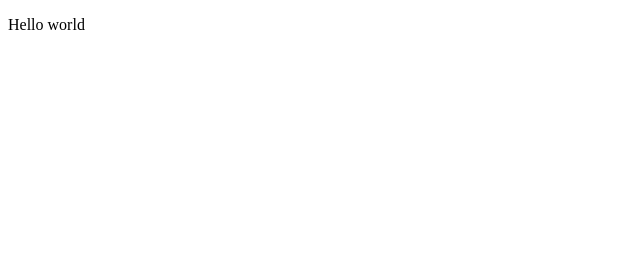
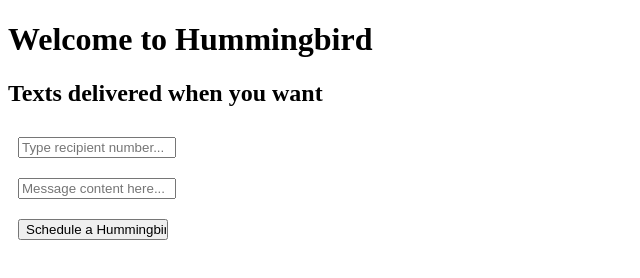
Before and after one commit to mtvillwock/hummingbird-app, a website: page app/index.html in a window 1280 px wide. Shown: the whole page, without its empty margins (0-640 px from the left). Drawn offline with Linux system fonts and the light colour scheme.

Commit message:
added new message routes, but it's not working... not sure why

```diff
--- a/app/index.html
+++ b/app/index.html
@@ -3,9 +3,20 @@
   <head>
     <meta charset="utf-8">
     <meta name="viewport" content="initial-scale=1, maximum-scale=1, user-scalable=no, width=device-width">
+    <link rel="stylesheet" type="text/css" href="stylesheets.css">
     <title>Hummingbird</title>
 
-  <body ng-app="starter">
-    <p>Hello world</p>
+  <body>
+    <h1>Welcome to Hummingbird</h1>
+    <h2>Texts delivered when you want</h2>
+    <div>
+      <form class="new_message" action="/new_message">
+      <input type="text" name="to" label="To" placeholder="Type recipient number...">
+      <br>
+      <input type="text" name="body" label="Message" placeholder="Message content here...">
+      <br>
+      <input type="submit" value="Schedule a Hummingbird">
+    </form>
+    </div>
   </body>
 </html>
--- a/app/stylesheets.css
+++ b/app/stylesheets.css
@@ -0,0 +1,4 @@
+.new_message input {
+  margin: 10px;
+  width: 150px;
+}
```
Also changed, not shown: app/new_message.html (added, +11 -0 lines), routes/index.js (+13 -1 lines).
